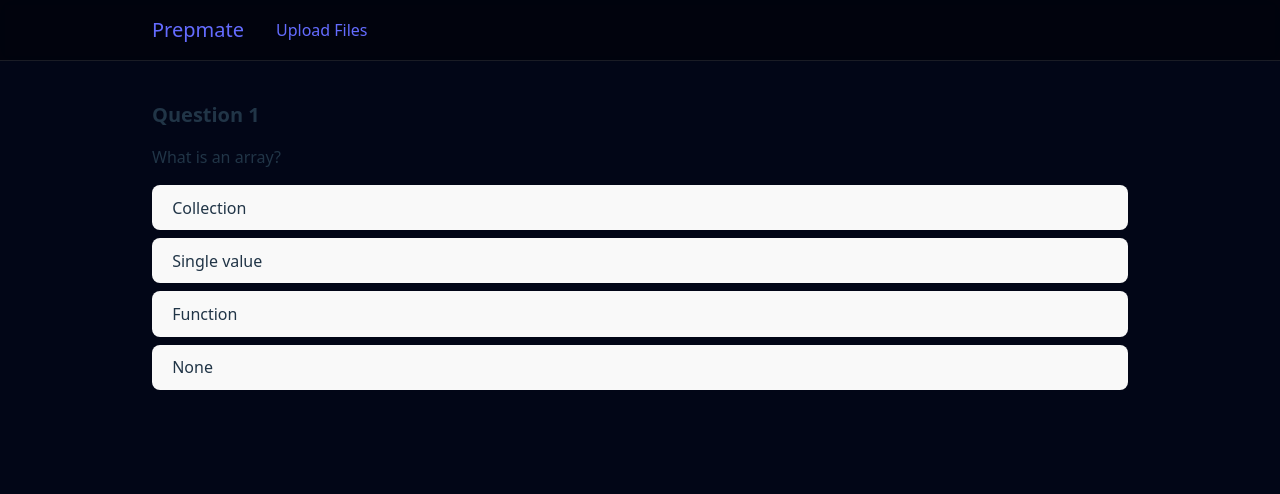
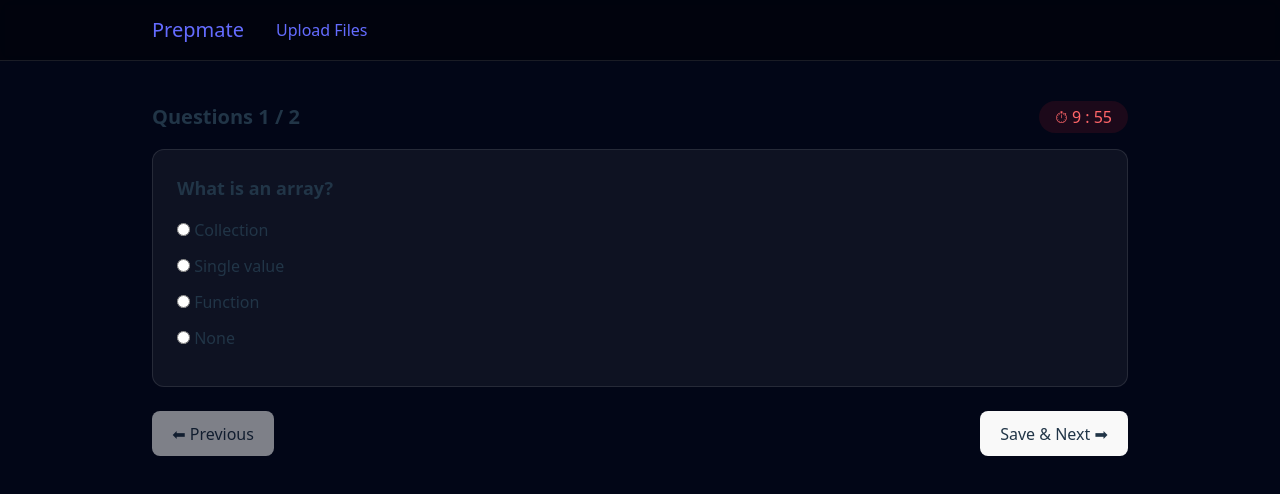
Before and after one commit to Jainam-not-a-robot/PrepMate, a React (Vite) app in the folder prepmate1/: page /quiz/all in a window 1280 px wide. Shown: the top 494 px of the page. Built offline with nearby package versions, Linux system fonts and the light colour scheme.

Commit message:
modified quiz

```diff
--- a/prepmate1/src/pages/Quiz.jsx
+++ b/prepmate1/src/pages/Quiz.jsx
@@ -1,8 +1,11 @@
 import { useParams } from "react-router-dom";
 import { topics } from "../data/parsedData";
-import { useState } from "react";
+import { useEffect, useState } from "react";
 import Container from "../components/container";
 import React from "react";
+
+const Total_Time = 10 * 60
+
 const Quiz = ({ mode }) => {
   const { topicId } = useParams();
 
@@ -15,48 +18,154 @@ const Quiz = ({ mode }) => {
     questions = topic.questions;
   }
 
-  const [index, setIndex] = useState(0);
-  const [score, setScore] = useState(0);
+  const [current, setCurrent] = useState(0)
+  const [answers, setAnswers] = useState(
+    new Array(questions.length).fill(null)
+  )
+  const [timeleft, setTimeleft] = useState(Total_Time)
+  const [submitted, setSubmitted] = useState(false)
 
-  const handleAnswer = (opt) => {
-    if (opt === questions[index].answer) {
-      setScore(score + 1);
+  useEffect(() => {
+    if (submitted) return;
+    if (timeleft === 0) {
+      handleSubmit();
+      return;
     }
-    setIndex(index + 1);
+    const timer = setInterval(() => {
+      setTimeleft((t) => t - 1)
+    }, 1000)
+
+    return () => clearInterval(timer)
+  }, [timeleft, submitted]);
+
+  const handleOptionSelect = (option) => {
+    const newAnswers = [...answers]
+    newAnswers[current] = option;
+    setAnswers(newAnswers);
   };
 
-  if (index >= questions.length) {
+  const handleNext = () => {
+    if (current < questions.length - 1) {
+      setCurrent(current + 1)
+    }
+  }
+
+  const handlePrevious = () => {
+    if (current > 0) {
+      setCurrent(current - 1)
+    }
+  }
+
+  const handleSubmit = () => {
+    setSubmitted(true)
+  }
+
+  if (submitted) {
+    let score = 0;
+    answers.forEach((ans, i) => {
+      if (ans === questions[i].answer) score++;
+    })
+
     return (
       <Container>
-        <h2 className="text-2xl font-bold">
-          Score: {score} / {questions.length}
-        </h2>
+        <h2 className="text-2xl font-bold mb-4"> Result</h2>
+        <p className="text-lg mb-4">
+          Score : {score} / {questions.length}
+        </p>
+
+        {questions.map((q, i) => (
+          <div className="mb-4 p-4 border rounded" key={i}>
+            <p className="font-semibold"> {q.question}</p>
+            <p className={
+              answers[i] === q.answer
+                ? "text-green-400"
+                : "text-red-400"
+
+            }>
+              Your Answer : {answers[i] ?? "Not Answered"}
+            </p>
+            <p className="text-indigo-400">
+              Correct answer: {q.answer}
+            </p>
+
+          </div>
+        ))
+
+        }
+
       </Container>
-    );
+
+
+    )
   }
+  const q = questions[current]
 
-  const q = questions[index];
-
+  const minutes = Math.floor(timeleft / 60)
+  const seconds = timeleft % 60
   return (
     <Container>
-      <h2 className="text-xl font-bold mb-4">
-        Question {index + 1}
-      </h2>
+      <div className="flex justify-between items-center mb-4">
+        <h2 className="text-xl font-bold">
+          Questions {current + 1} / {questions.length}
+        </h2>
 
-      <p className="mb-4">{q.question}</p>
+        <span className="px-4 py-1 rounded-full bg-red-500/10 text-red-400">
+          ⏱ {minutes} : {seconds.toString().padStart(2, "0")}
 
-      {q.options.map((op, i) => (
+        </span>
+      </div>
+
+       <div className="bg-white/5 border border-white/10 rounded-xl p-6 mb-6">
+          <p className="text-lg font-semibold mb-4">
+          {q.question}
+        </p>
+         {q.options.map((op, idx) => (
+          <label key={idx} className="block mb-3 cursor-pointer">
+            <input
+              type="radio"
+              name="option"
+              checked={answers[current] === op}
+              onChange={() => handleOptionSelect(op)}
+            />{" "}
+            {op}
+          </label>
+        ))}
+       </div>
+
+
+      <div className="flex justify-between">
         <button
-          key={i}
-          onClick={() => handleAnswer(op)}
-          className="block w-full text-left border p-3 mb-2 rounded
-                     hover:bg-indigo-500/10"
+          onClick={handlePrevious}
+          disabled={current === 0}
+          className="px-6 py-2 bg-gray-600 rounded disabled:opacity-50"
         >
-          {op}
+          ⬅ Previous
         </button>
-      ))}
+
+        {current === questions.length - 1 ? (
+          <button
+            onClick={handleSubmit}
+            className="px-6 py-2 bg-green-600 rounded"
+          >
+            Submit
+          </button>
+        ) : (
+          <button
+            onClick={handleNext}
+            className="px-6 py-2 bg-indigo-600 rounded"
+          >
+            Save & Next ➡
+          </button>
+        )}
+      </div>
     </Container>
-  );
-};
 
-export default Quiz;
+
+
+
+
+
+  )
+}
+
+export default Quiz
```
